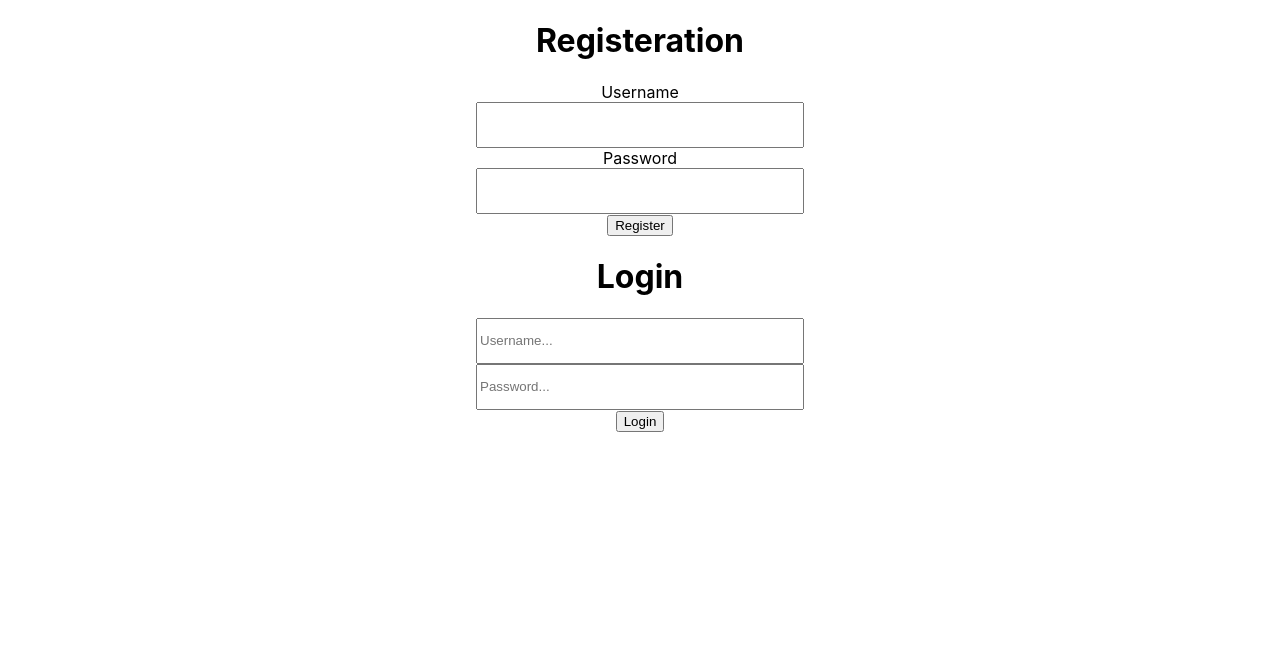
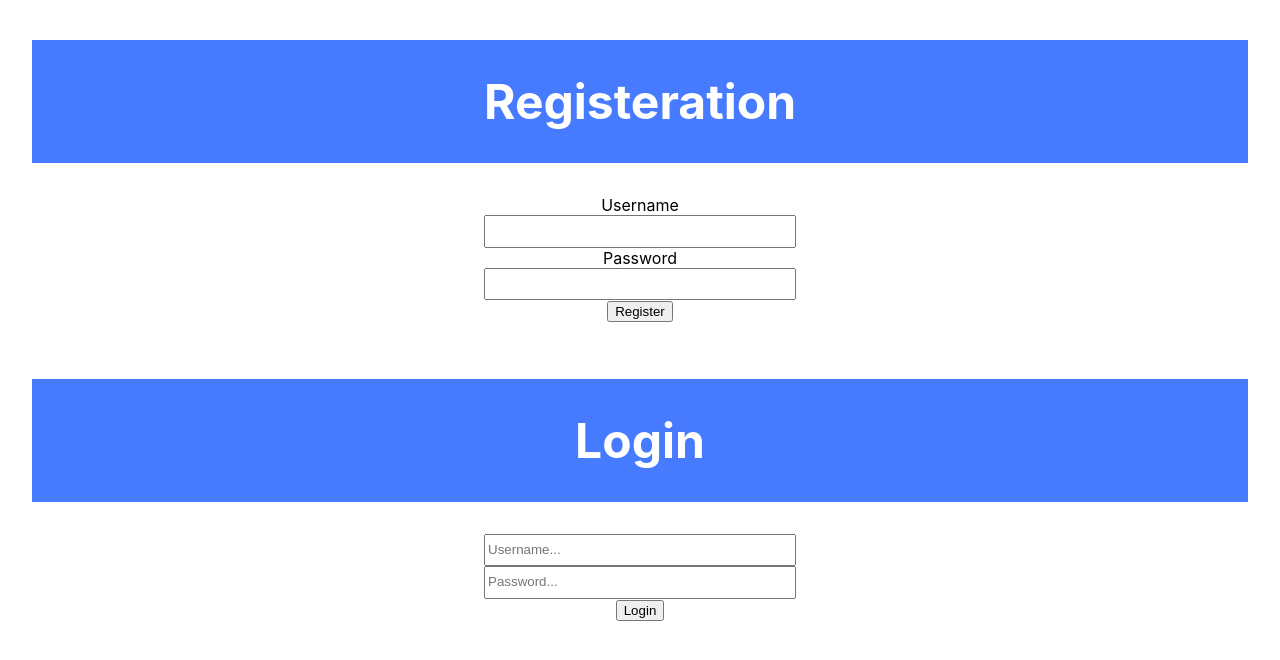
Before and after one commit to 404Apollo/skdlr, a React (Create React App) app: page / in a window 1280 px wide. Shown: the top 660 px of the page. Built offline with nearby package versions, Linux system fonts and the light colour scheme.

Commit message:
Minor Css Changes + Firebase setup

```diff
--- a/package.json
+++ b/package.json
@@ -6,7 +6,10 @@
     "@testing-library/jest-dom": "^5.15.0",
     "@testing-library/react": "^11.2.7",
     "@testing-library/user-event": "^12.8.3",
+    "bootstrap": "^5.1.3",
+    "firebase": "^9.5.0",
     "react": "^17.0.2",
+    "react-bootstrap": "^2.0.2",
     "react-dom": "^17.0.2",
     "react-router-dom": "^6.0.2",
     "react-scripts": "4.0.3",
--- a/src/App.css
+++ b/src/App.css
@@ -2,15 +2,34 @@
   text-align: center;
 }
 input[type="text"] {
-  line-height: 3;
+  line-height: 2;
   width: 25%;
+
+}
+
+h1 {
+  background-color: #477bff;
+  color: #fff;
+  margin-bottom: 2rem;
+  padding: 2rem 1rem;
+  text-align: center;
+  font-size: 48px;
 }
 
 input[type="text"]:hover {
   background-color: #f5f5f5;
   transition: color 2s ease-in-out, background-color 0.15s ease-in-out;
+  font-size: 24px;
 }
 
+.section {
+  padding: 0.5rem 2rem 1rem 2rem;
+}
+
+.section:hover {
+  background-color: #f5f5f5;
+  transition: color 2s ease-in-out, background-color 0.15s ease-in-out;
+}
 .App-logo {
   height: 40vmin;
   pointer-events: none;
```
Also changed, not shown: 1 other file (tests, documents, lock files or other folders).
